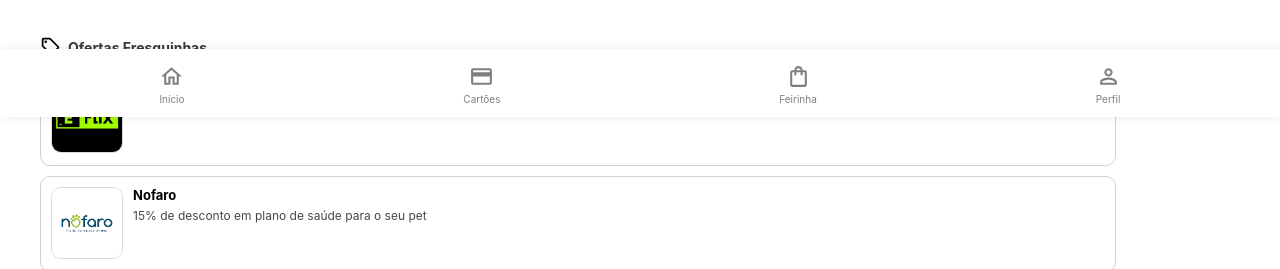
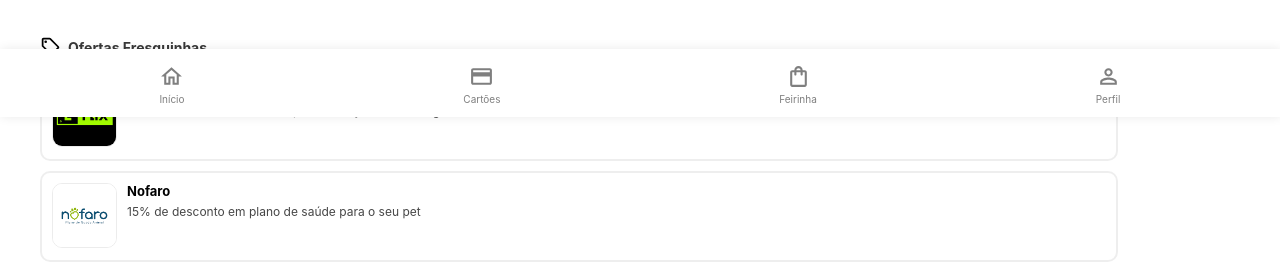
Before and after one commit to luanafront/clone-CAJU, a React (Create React App) app: page /market in a window 1280 px wide. Shown: the part 683-952 px from the top of the page. Built offline with nearby package versions, Linux system fonts and the light colour scheme.

Commit message:
marketpage finished

```diff
--- a/src/components/atoms/marketItemChildren/index.css
+++ b/src/components/atoms/marketItemChildren/index.css
@@ -1,5 +1,5 @@
 .marketItem__children {
-    border: 1px solid rgba(0, 0, 0, 0.178);
+    border: 2px solid rgba(0, 0, 0, 0.068);
     list-style: none;
     padding: 1rem;
     display: flex;
@@ -8,9 +8,9 @@
     border-radius: 1rem;
 }
     .marketItem__children--img {
-        height: 7rem;
-        width: 7rem;
-        border: 1px solid rgba(0, 0, 0, 0.144);
+        height: 6.3rem;
+        width: 6.3rem;
+        border: 1px solid rgba(0, 0, 0, 0.075);
         border-radius: 1rem;
         padding: 0;
         margin: 0;
--- a/src/components/molecules/marketFilters/index.jsx
+++ b/src/components/molecules/marketFilters/index.jsx
@@ -4,7 +4,6 @@ import filters from "./filters";
 import "./index.css"
 
 const MarketFilters = ({scroll, subScroll}) => {
-    console.log(scroll)
     let limitSubScroll = -40
     return (
         <>
```
